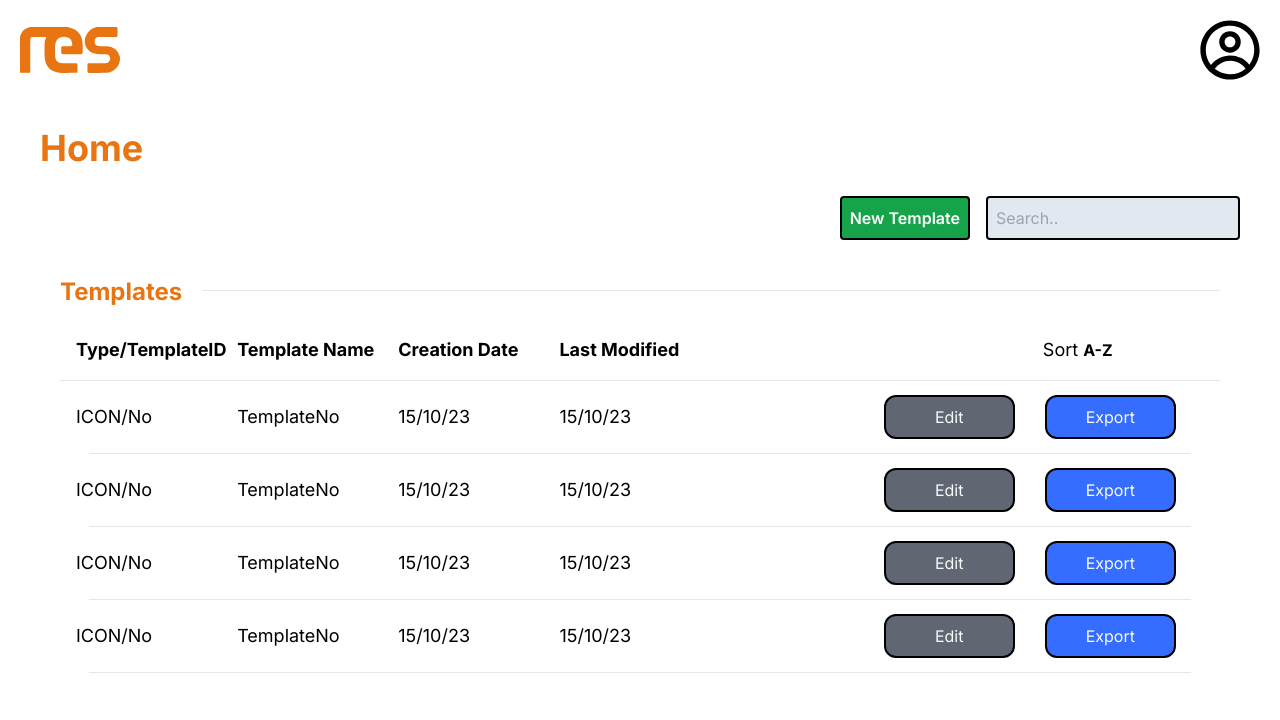
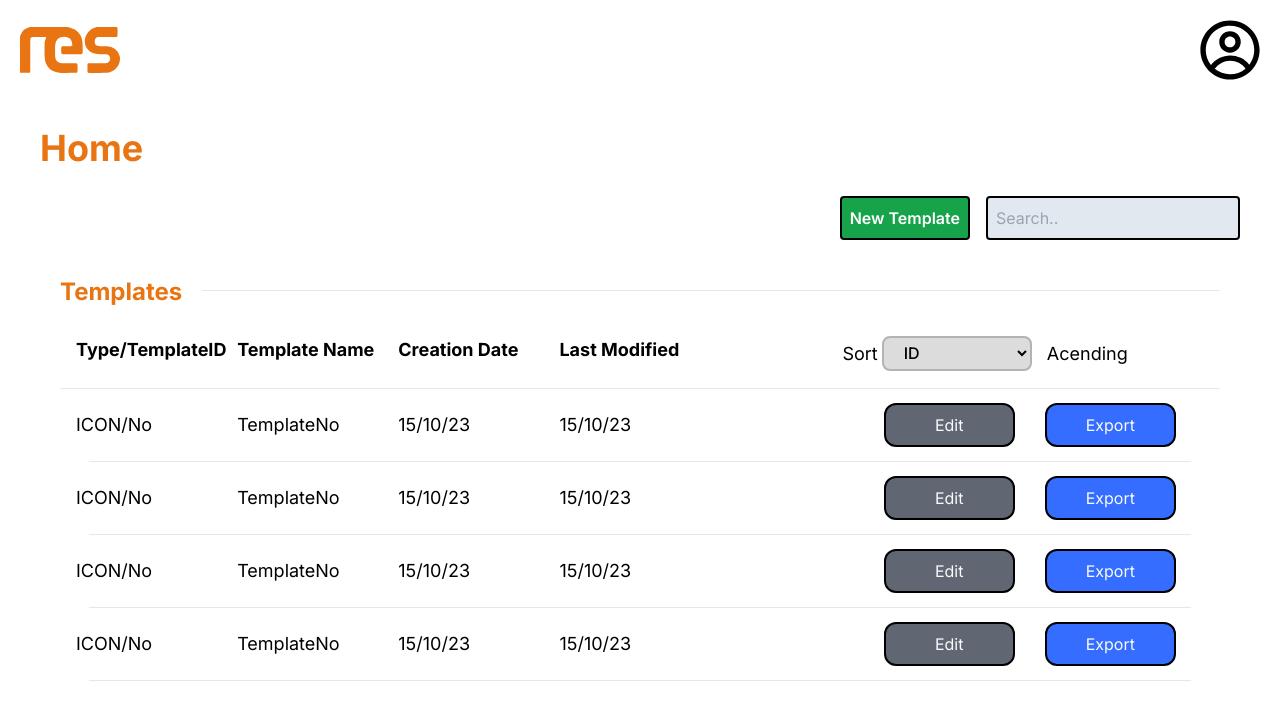
Before and after one commit to mrjoe3012/sh34-main, a Next.js app in the folder frontend/sh34/: page /pages/home in a window 1280 px wide. Shown: the top 720 px of the page. Built offline with nearby package versions, Linux system fonts and the light colour scheme.

Commit message:
added in drop down for sorting templates on the home page, unfinished

```diff
--- a/frontend/sh34/src/app/pages/home/page.tsx
+++ b/frontend/sh34/src/app/pages/home/page.tsx
@@ -85,12 +85,22 @@ function AssetsHeader(){
           <h2 className='text-lg font-bold'>Last Modified</h2>
         </div>
 
-        <div className='col-start-7'>
-          <h2 className='text-lg inline'>Sort </h2>
-          <h2 className='font-bold inline'>A-Z</h2>
+        <div className='col-start-5'>
+          <h2 className='text-lg inline float-right p-1'>Sort </h2>
         </div>
 
+        <div className='col-start-6'>
+           <select placeholder="Select an option" className="font-medium placeholder-[#ACACAC] h-[35px] w-[150px] bg-[#DCDCDC] rounded-lg flex items-center pl-4 border-2 border-[#B3B3B3] focus:ring-2 focus:ring-RES_ORANGE focus:outline-none focus:border-none">
+            <option value="1">ID</option>
+            <option value="1">Creation date</option>
+            <option value="1">Last modified</option>
+            <option value="1">Name</option>
+          </select>
+        </div>
 
+        <div className='col-start-7'>
+          <h2 className='text-lg inline float-left p-1'>Acending</h2>
+        </div>
 
       </div>
       <hr className='bg-slate-900'></hr>
```
